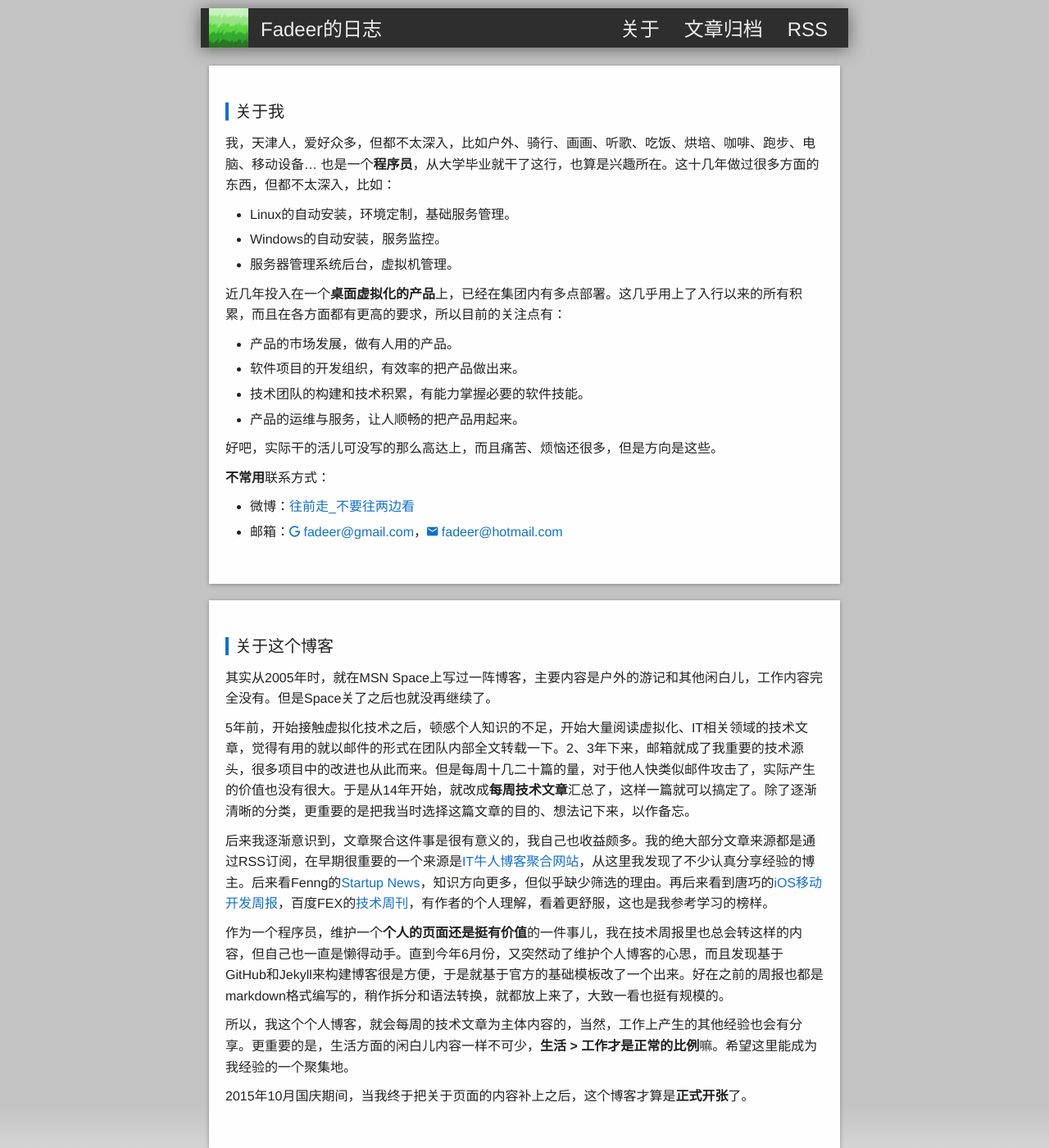
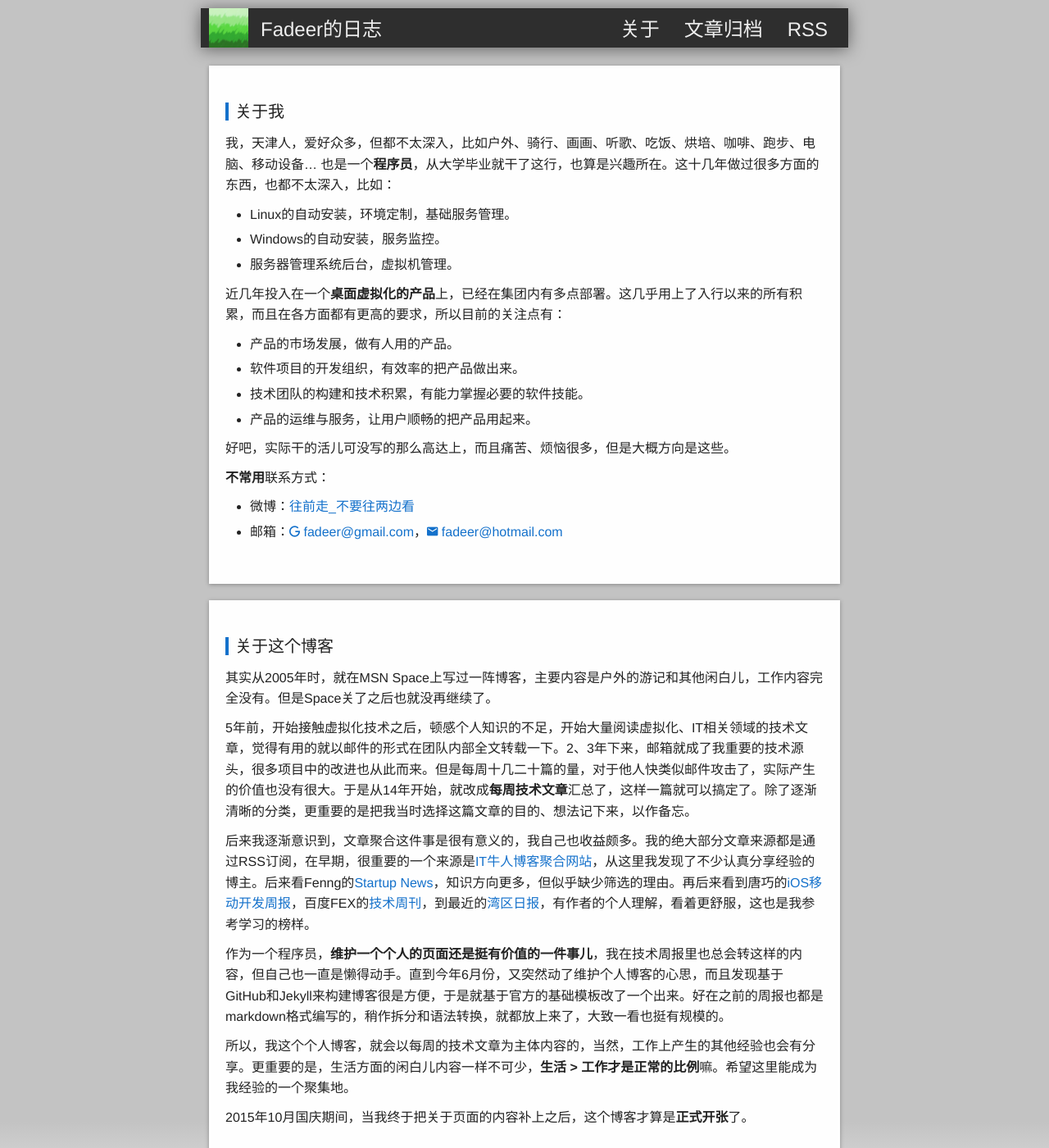
Before and after one commit to fadeer/fadeer.github.io, a Jekyll site: the page built from about.html, in a window 1280 px wide and 1400 px high. Shown: the whole window at 82% size. Built offline with Jekyll 4.4.1, drawn with Linux system fonts in a browser that asks for light colours.

Commit message:
update post

```diff
--- a/_includes/_blog.md
+++ b/_includes/_blog.md
@@ -5,10 +5,10 @@
 
 5年前，开始接触虚拟化技术之后，顿感个人知识的不足，开始大量阅读虚拟化、IT相关领域的技术文章，觉得有用的就以邮件的形式在团队内部全文转载一下。2、3年下来，邮箱就成了我重要的技术源头，很多项目中的改进也从此而来。但是每周十几二十篇的量，对于他人快类似邮件攻击了，实际产生的价值也没有很大。于是从14年开始，就改成**每周技术文章**汇总了，这样一篇就可以搞定了。除了逐渐清晰的分类，更重要的是把我当时选择这篇文章的目的、想法记下来，以作备忘。
 
-后来我逐渐意识到，文章聚合这件事是很有意义的，我自己也收益颇多。我的绝大部分文章来源都是通过RSS订阅，在早期很重要的一个来源是[IT牛人博客聚合网站](http://www.udpwork.com)，从这里我发现了不少认真分享经验的博主。后来看Fenng的[Startup News](http://news.dbanotes.net)，知识方向更多，但似乎缺少筛选的理由。再后来看到唐巧的[iOS移动开发周报](http://blog.devtang.com/blog/2014/02/27/ios-weekly-1/)，百度FEX的[技术周刊](http://fex.baidu.com/blog/2015/07/fex-weekly/)，有作者的个人理解，看着更舒服，这也是我参考学习的榜样。
+后来我逐渐意识到，文章聚合这件事是很有意义的，我自己也收益颇多。我的绝大部分文章来源都是通过RSS订阅，在早期，很重要的一个来源是[IT牛人博客聚合网站](http://www.udpwork.com)，从这里我发现了不少认真分享经验的博主。后来看Fenng的[Startup News](http://news.dbanotes.net)，知识方向更多，但似乎缺少筛选的理由。再后来看到唐巧的[iOS移动开发周报](http://blog.devtang.com/blog/2014/02/27/ios-weekly-1/)，百度FEX的[技术周刊](http://fex.baidu.com/blog/2015/07/fex-weekly/)，到最近的[湾区日报](http://wanqu.co/)，有作者的个人理解，看着更舒服，这也是我参考学习的榜样。
 
-作为一个程序员，维护一个**个人的页面还是挺有价值**的一件事儿，我在技术周报里也总会转这样的内容，但自己也一直是懒得动手。直到今年6月份，又突然动了维护个人博客的心思，而且发现基于GitHub和Jekyll来构建博客很是方便，于是就基于官方的基础模板改了一个出来。好在之前的周报也都是markdown格式编写的，稍作拆分和语法转换，就都放上来了，大致一看也挺有规模的。
+作为一个程序员，**维护一个个人的页面还是挺有价值的一件事儿**，我在技术周报里也总会转这样的内容，但自己也一直是懒得动手。直到今年6月份，又突然动了维护个人博客的心思，而且发现基于GitHub和Jekyll来构建博客很是方便，于是就基于官方的基础模板改了一个出来。好在之前的周报也都是markdown格式编写的，稍作拆分和语法转换，就都放上来了，大致一看也挺有规模的。
 
-所以，我这个个人博客，就会每周的技术文章为主体内容的，当然，工作上产生的其他经验也会有分享。更重要的是，生活方面的闲白儿内容一样不可少，**生活 > 工作才是正常的比例**嘛。希望这里能成为我经验的一个聚集地。
+所以，我这个个人博客，就会以每周的技术文章为主体内容的，当然，工作上产生的其他经验也会有分享。更重要的是，生活方面的闲白儿内容一样不可少，**生活 > 工作才是正常的比例**嘛。希望这里能成为我经验的一个聚集地。
 
 2015年10月国庆期间，当我终于把关于页面的内容补上之后，这个博客才算是**正式开张**了。
--- a/_includes/_fadeer.md
+++ b/_includes/_fadeer.md
@@ -1,7 +1,7 @@
 关于我
 ----
 
-我，天津人，爱好众多，但都不太深入，比如户外、骑行、画画、听歌、吃饭、烘培、咖啡、跑步、电脑、移动设备... 也是一个**程序员**，从大学毕业就干了这行，也算是兴趣所在。这十几年做过很多方面的东西，但都不太深入，比如：
+我，天津人，爱好众多，但都不太深入，比如户外、骑行、画画、听歌、吃饭、烘培、咖啡、跑步、电脑、移动设备... 也是一个**程序员**，从大学毕业就干了这行，也算是兴趣所在。这十几年做过很多方面的东西，也都不太深入，比如：
 
 * Linux的自动安装，环境定制，基础服务管理。
 * Windows的自动安装，服务监控。
@@ -12,9 +12,9 @@
 * 产品的市场发展，做有人用的产品。
 * 软件项目的开发组织，有效率的把产品做出来。
 * 技术团队的构建和技术积累，有能力掌握必要的软件技能。
-* 产品的运维与服务，让人顺畅的把产品用起来。
+* 产品的运维与服务，让用户顺畅的把产品用起来。
 
-好吧，实际干的活儿可没写的那么高达上，而且痛苦、烦恼还很多，但是方向是这些。
+好吧，实际干的活儿可没写的那么高达上，而且痛苦、烦恼很多，但是大概方向是这些。
 
 **不常用**联系方式：
 
```
